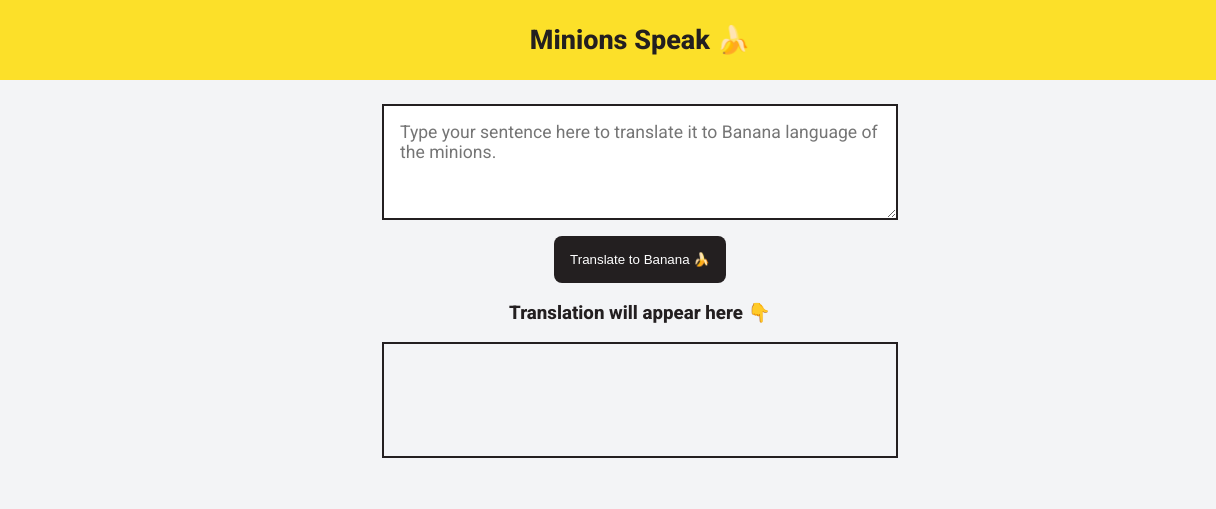
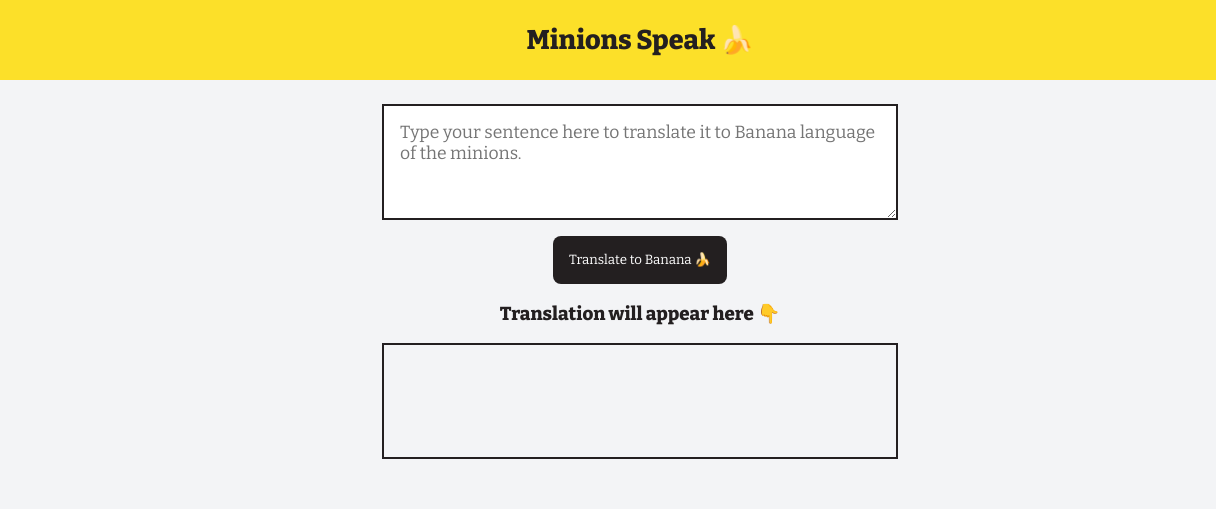
Before and after one commit to shishirneupane/minion-speak-app, a plain HTML site: page index.html in a window 1280 px wide. Shown: the top 509 px of the page, 0-1216 px from the left. Drawn offline with nearby package versions, Linux system fonts and the light colour scheme.

Commit message:
font changed

```diff
--- a/style.css
+++ b/style.css
@@ -1,4 +1,4 @@
-@import url('https://fonts.googleapis.com/css2?family=Roboto:wght@400;800&display=swap');
+@import url('https://fonts.googleapis.com/css2?family=Bitter:wght@400;800&display=swap');
 
 :root {
   --banana-yellow: #FCE029;
@@ -8,7 +8,7 @@
 
 body {
   margin: 0;
-  font-family: 'Roboto', sans-serif;
+  font-family: 'Bitter', sans-serif;
   color: var(--raisin-black);
   background-color: var(--off-white);
 }
@@ -55,13 +55,14 @@ body {
   margin: auto;
   padding: 1rem;
   border: 2px solid var(--raisin-black);
-  font-family: 'Roboto', sans-serif;
+  font-family: 'Bitter', sans-serif;
   font-size: 1.1rem;
 }
 
 .container #btn-translate {
   background-color: var(--raisin-black);
   color: #fff;
+  font-family: 'Bitter', sans-serif;
   border: none;
   border-radius: 0.5rem;
   padding: 1rem;
```
